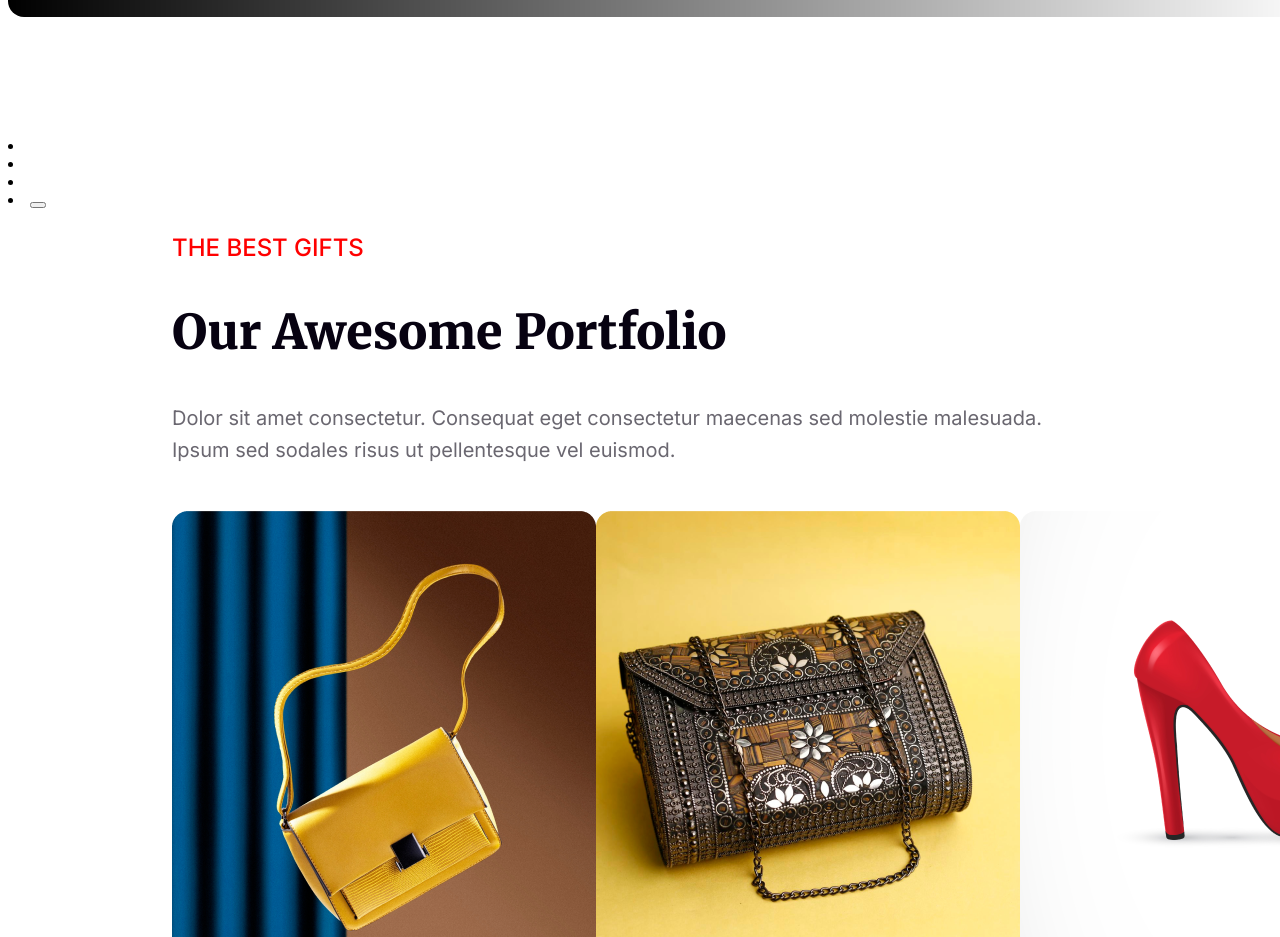
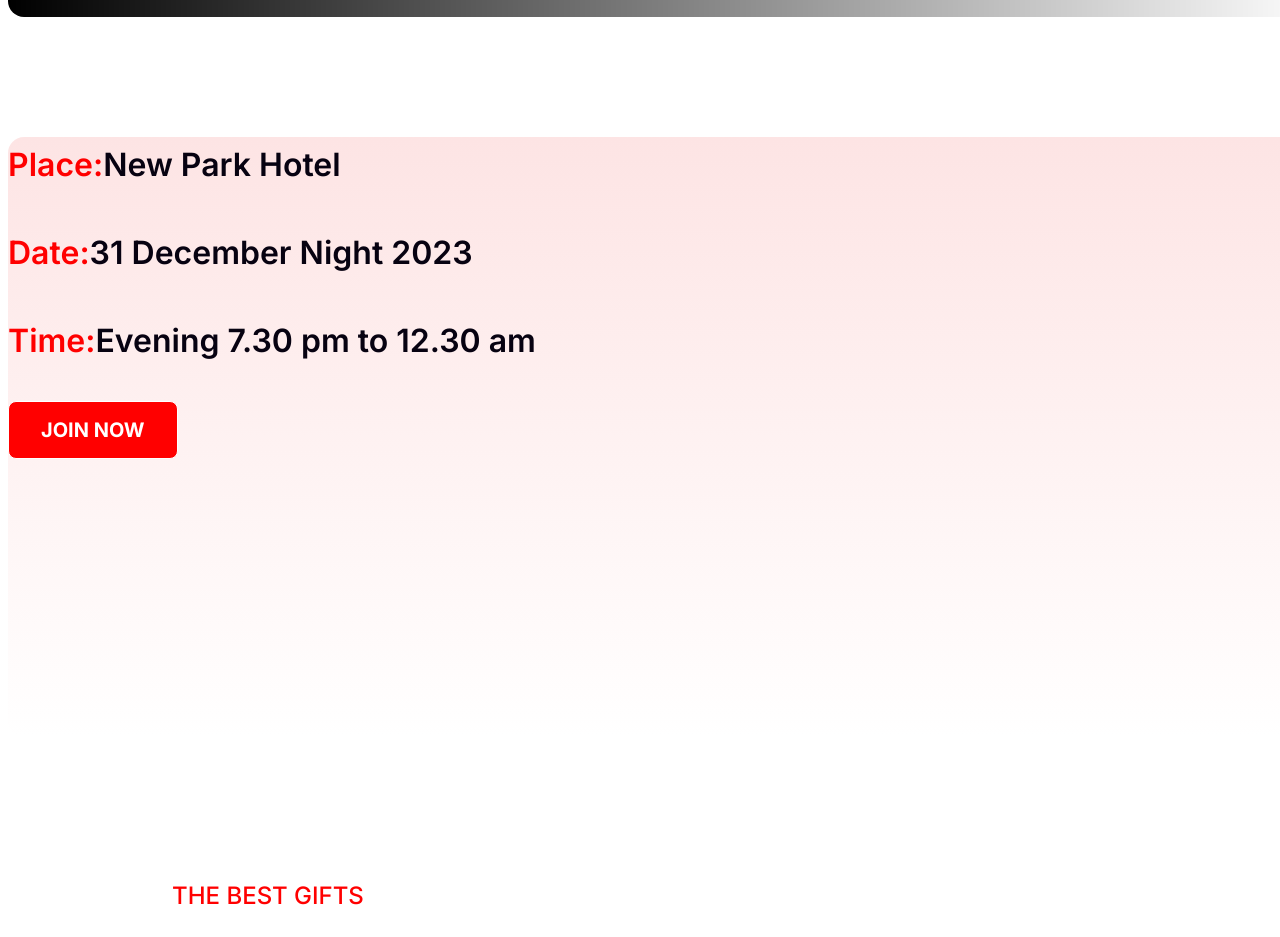
Before and after one commit to mehediibnjakir/B9A1-New-Year-Mehedi, a plain HTML site: page index.html in a window 1280 px wide. Shown: the part 2293-3230 px from the top of the page. Drawn offline with Linux system fonts and the light colour scheme; grey boxes are pictures that could not be loaded.

Commit message:
party time

```diff
--- a/index.html
+++ b/index.html
@@ -48,10 +48,10 @@
 
       <section class="event-time">
         <div class="evetn-text">
-          <li class="pace"></li>
-          <li class="date"></li>
-          <li class="time"></li>
-          <li class="button"><button class="join"></button></li>
+          <p class="pdt"> <span class="span-color">Place:</span>New Park Hotel</p>
+          <p class="pdt"><span class="span-color">Date:</span>31 December Night 2023</p>
+          <p class="pdt"><span class="span-color">Time:</span>Evening 7.30 pm to 12.30 am</p>
+          <button class="join"> Join Now </button>
         </div>
       </section>
 
--- a/style/index.css
+++ b/style/index.css
@@ -167,6 +167,42 @@ font-family: 'Merriweather', serif; */
 
 /* Style for Event time sections" */
 
+.event-time {
+    background: linear-gradient(to bottom, #fde4e4, transparent);
+    background-repeat: no-repeat;
+    width: 100%;
+    width: 1320px;
+    height: 600px;
+    margin: 0px auto 120px auto;
+    border-radius: 16px;
+    font-family: Inter;
+}
+
+.event-time .evetn-text  .span-color{
+    color: #F00;
+text-align: center;
+font-size: 32px;
+font-weight: 600;
+line-height: 56px; /* 175% */
+}
+.event-time .evetn-text .pdt {
+    color: #070211;
+font-size: 32px;
+font-weight: 600;
+line-height: 56px;
+}
+.event-time .evetn-text .join {
+    color: #FFF;
+    text-align: center;
+    font-family: Inter;
+    font-size: 20px;
+    font-weight: 700;
+    text-transform: uppercase;
+    border-radius: 8px;
+    background: #F00;
+    padding: 16px 32px;
+    border: 1px solid white;
+}
 
 
 /* style for portfolio section */
@@ -228,7 +264,6 @@ font-family: 'Merriweather', serif; */
 
 .portfolio .pot-img .line1 {
     display: flex;
-
 }
 .portfolio .pot-img .line2 {
     display: flex;
```
